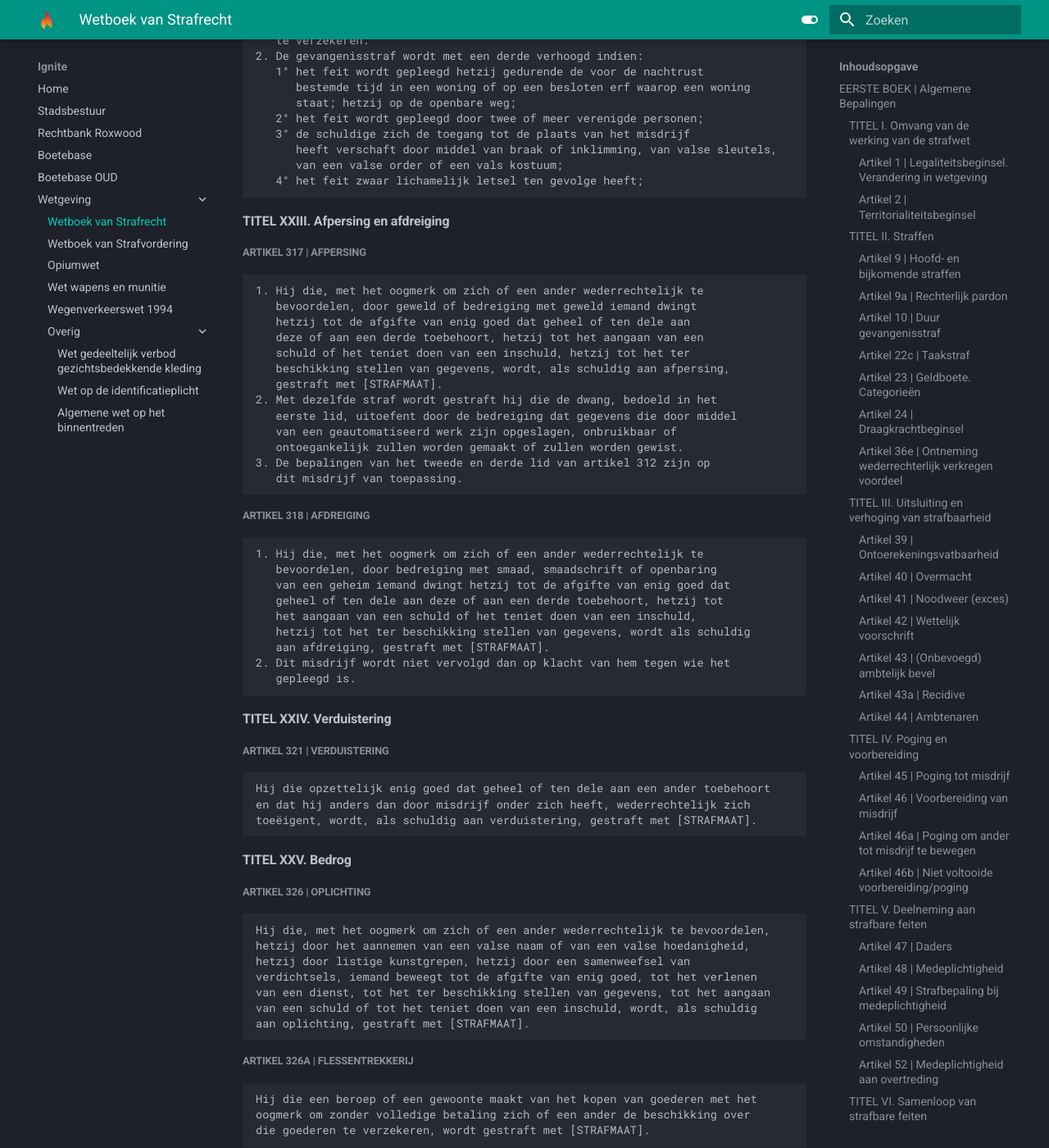
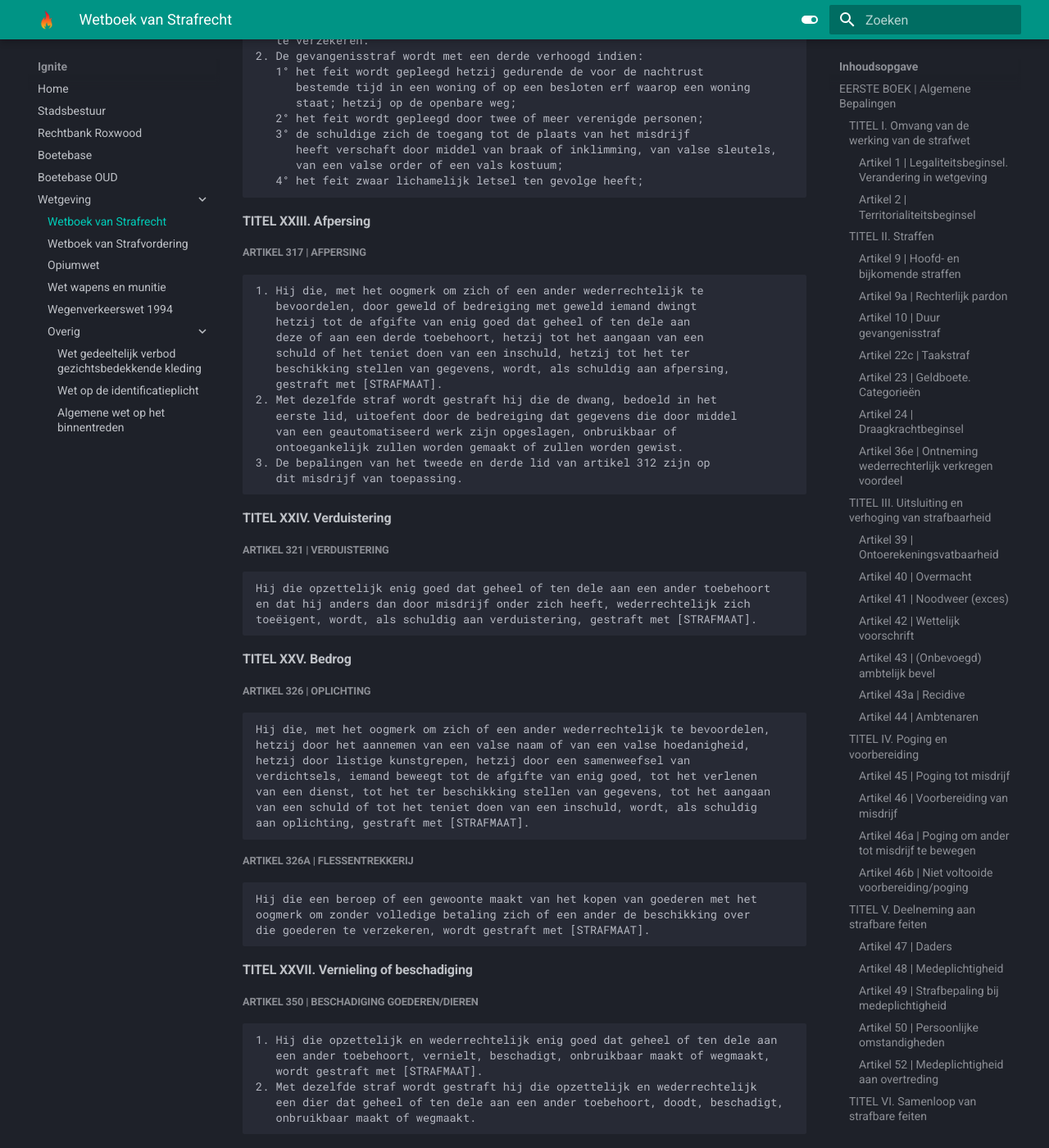
Before and after one commit to NLDenny/wetboek, an MkDocs documentation site: the page built from docs/sr.md, in a window 1280 px wide and 1400 px high, scrolled down 16320 px. Shown: the whole window at 82% size. Built offline with MkDocs 1.6.1 and Material for MkDocs 9.7.7, drawn with Linux system fonts in a browser that asks for light colours.

Commit message:
Update sr.md

````diff
--- a/docs/sr.md
+++ b/docs/sr.md
@@ -938,7 +938,7 @@
    4° het feit zwaar lichamelijk letsel ten gevolge heeft;
 ```
 
-#### TITEL XXIII. Afpersing en afdreiging
+#### TITEL XXIII. Afpersing
 
 #####Artikel 317 | Afpersing
 ```
@@ -969,6 +970,7 @@
 2. Dit misdrijf wordt niet vervolgd dan op klacht van hem tegen wie het
    gepleegd is.
 ```
+-->
 
 #### TITEL XXIV. Verduistering
 
````
Also changed, not shown: other parts of docs/sr.md (+1 -0 lines).
